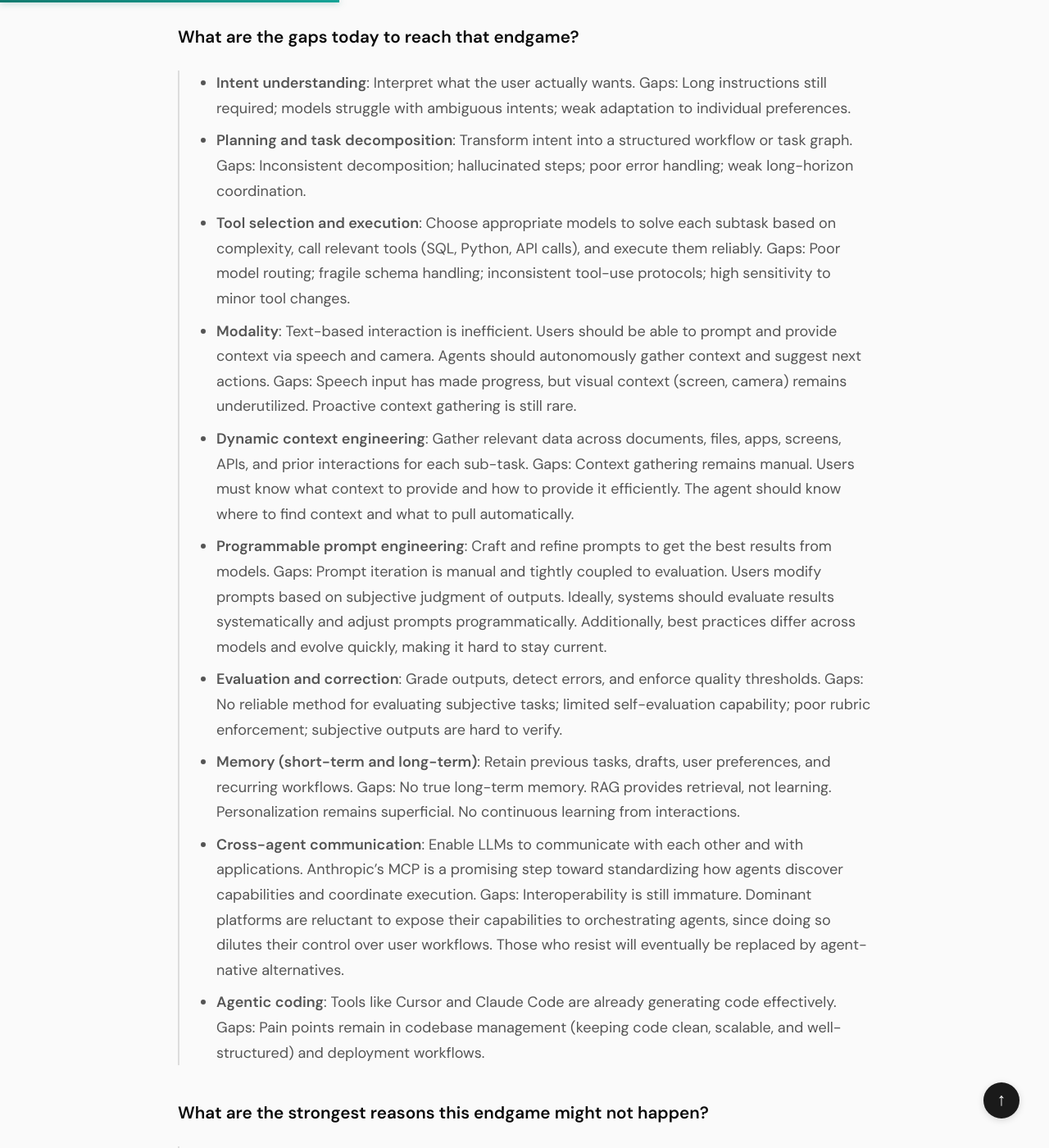
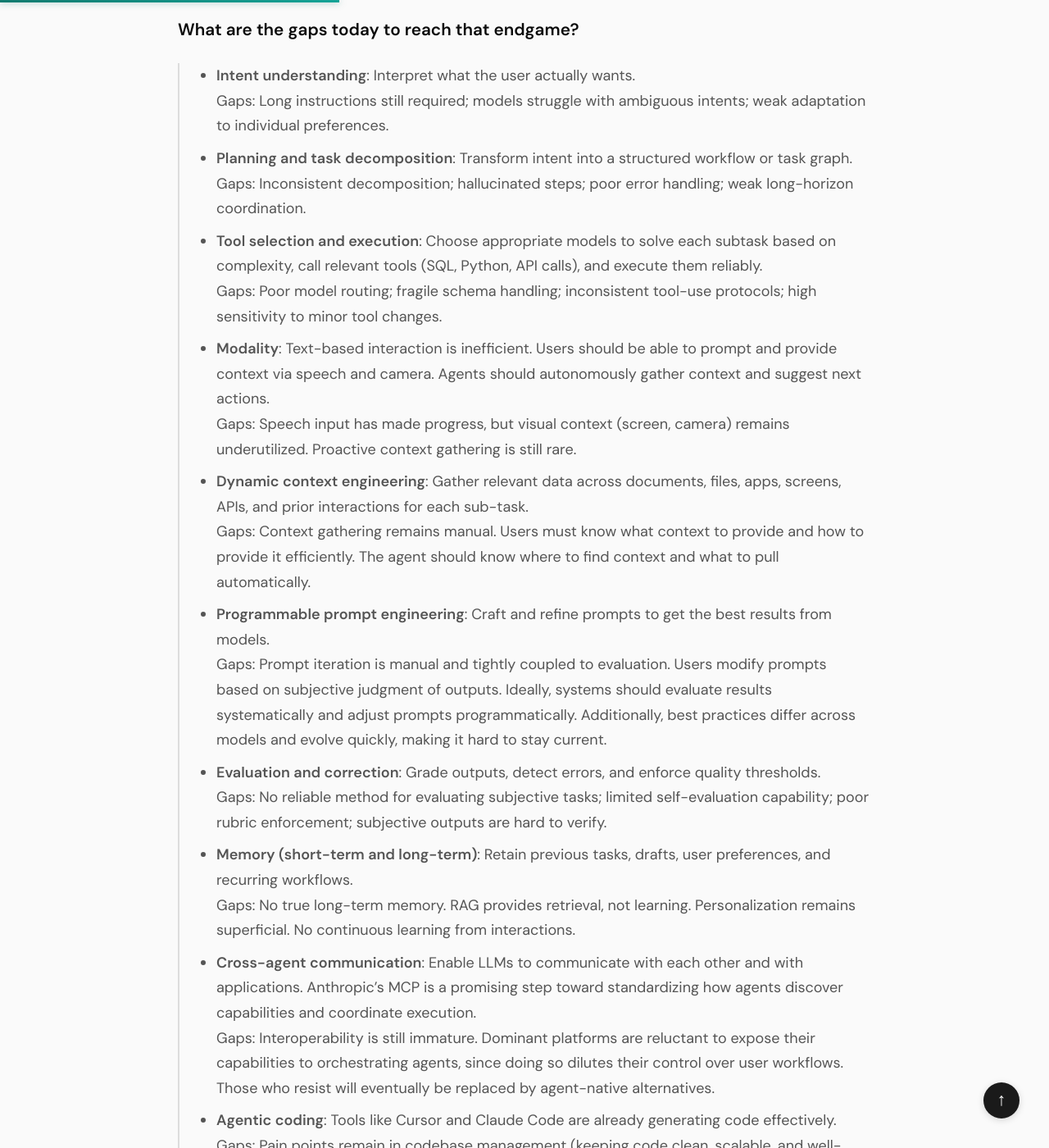
Before and after one commit to lialexlin/blog, a Jekyll site: the page built from ai-software-questions.md, in a window 1280 px wide and 1400 px high, scrolled down 4375 px. Shown: the whole window at 82% size. Built offline with Jekyll 4.4.1, drawn with Linux system fonts in a browser that asks for light colours; some of the changed text lies outside the part shown.

Commit message:
Fix line breaks in gaps section

```diff
--- a/ai-software-questions.md
+++ b/ai-software-questions.md
@@ -12,9 +12,9 @@ A working list of questions I'm asking myself to develop a clearer view on AI in
 ### How will a user interact with software in 5–10 years - what are the stacks and how do they work?
 
 >**The agentic system stack**
-
+>
 >![](image/Pasted%20image%2020251218114018.png)
-
+>
 >- **User interaction**
 >	- Primary interfaces shift toward multimodal inputs: speech, text, camera/video, and contextual signals from the environment.
 >	- Traditional GUI remains, but most workflows begin with natural-language intent ("prepare the board pack", "analyze this dataset", "draft a contract consistent with our past versions").
@@ -77,25 +77,25 @@ A working list of questions I'm asking myself to develop a clearer view on AI in
 
 ### What are the gaps today to reach that endgame?
 
->- **Intent understanding**: Interpret what the user actually wants.
+>- **Intent understanding**: Interpret what the user actually wants.<br>
 >  Gaps: Long instructions still required; models struggle with ambiguous intents; weak adaptation to individual preferences.
->- **Planning and task decomposition**: Transform intent into a structured workflow or task graph.
+>- **Planning and task decomposition**: Transform intent into a structured workflow or task graph.<br>
 >  Gaps: Inconsistent decomposition; hallucinated steps; poor error handling; weak long-horizon coordination.
->- **Tool selection and execution**: Choose appropriate models to solve each subtask based on complexity, call relevant tools (SQL, Python, API calls), and execute them reliably.
+>- **Tool selection and execution**: Choose appropriate models to solve each subtask based on complexity, call relevant tools (SQL, Python, API calls), and execute them reliably.<br>
 >  Gaps: Poor model routing; fragile schema handling; inconsistent tool-use protocols; high sensitivity to minor tool changes.
->- **Modality**: Text-based interaction is inefficient. Users should be able to prompt and provide context via speech and camera. Agents should autonomously gather context and suggest next actions.
+>- **Modality**: Text-based interaction is inefficient. Users should be able to prompt and provide context via speech and camera. Agents should autonomously gather context and suggest next actions.<br>
 >  Gaps: Speech input has made progress, but visual context (screen, camera) remains underutilized. Proactive context gathering is still rare.
->- **Dynamic context engineering**: Gather relevant data across documents, files, apps, screens, APIs, and prior interactions for each sub-task.
+>- **Dynamic context engineering**: Gather relevant data across documents, files, apps, screens, APIs, and prior interactions for each sub-task.<br>
 >  Gaps: Context gathering remains manual. Users must know what context to provide and how to provide it efficiently. The agent should know where to find context and what to pull automatically.
->- **Programmable prompt engineering**: Craft and refine prompts to get the best results from models.
+>- **Programmable prompt engineering**: Craft and refine prompts to get the best results from models.<br>
 >  Gaps: Prompt iteration is manual and tightly coupled to evaluation. Users modify prompts based on subjective judgment of outputs. Ideally, systems should evaluate results systematically and adjust prompts programmatically. Additionally, best practices differ across models and evolve quickly, making it hard to stay current.
->- **Evaluation and correction**: Grade outputs, detect errors, and enforce quality thresholds.
+>- **Evaluation and correction**: Grade outputs, detect errors, and enforce quality thresholds.<br>
 >  Gaps: No reliable method for evaluating subjective tasks; limited self-evaluation capability; poor rubric enforcement; subjective outputs are hard to verify.
->- **Memory (short-term and long-term)**: Retain previous tasks, drafts, user preferences, and recurring workflows.
+>- **Memory (short-term and long-term)**: Retain previous tasks, drafts, user preferences, and recurring workflows.<br>
 >  Gaps: No true long-term memory. RAG provides retrieval, not learning. Personalization remains superficial. No continuous learning from interactions.
->- **Cross-agent communication**: Enable LLMs to communicate with each other and with applications. Anthropic's MCP is a promising step toward standardizing how agents discover capabilities and coordinate execution.
+>- **Cross-agent communication**: Enable LLMs to communicate with each other and with applications. Anthropic's MCP is a promising step toward standardizing how agents discover capabilities and coordinate execution.<br>
 >  Gaps: Interoperability is still immature. Dominant platforms are reluctant to expose their capabilities to orchestrating agents, since doing so dilutes their control over user workflows. Those who resist will eventually be replaced by agent-native alternatives.
->- **Agentic coding**: Tools like Cursor and Claude Code are already generating code effectively.
+>- **Agentic coding**: Tools like Cursor and Claude Code are already generating code effectively.<br>
 >  Gaps: Pain points remain in codebase management (keeping code clean, scalable, and well-structured) and deployment workflows.
 
 ### What are the strongest reasons this endgame might not happen?
```
